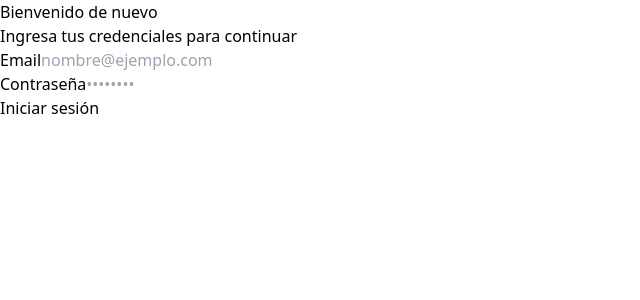
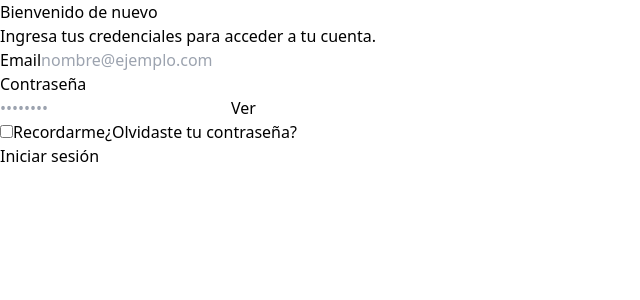
Before and after one commit to JP-VlaxCode/auto-calendar, a Next.js app: page /login in a window 1280 px wide. Shown: the top 300 px of the page, without its empty margins (0-640 px from the left). Built offline with nearby package versions, Linux system fonts and the light colour scheme.

Commit message:
feat: refine login page UI with centered card, dark mode, and loading st

```diff
--- a/src/app/login/page.tsx
+++ b/src/app/login/page.tsx
@@ -1,4 +1,4 @@
-import LoginForm from "@/components/auth/LoginForm";
+import LoginForm from '@/components/auth/LoginForm';
 
 export default function LoginPage() {
   return (
@@ -6,7 +6,7 @@
       <div className="bg-white dark:bg-gray-900 rounded-2xl shadow-lg p-8 w-full max-w-md border border-gray-100 dark:border-gray-800">
         <div className="mb-8">
           <h1 className="text-2xl font-bold text-gray-900 dark:text-gray-100">Bienvenido de nuevo</h1>
-          <p className="text-sm text-gray-500 dark:text-gray-400 mt-1">Ingresa tus credenciales para continuar</p>
+          <p className="text-sm text-gray-500 dark:text-gray-400 mt-1">Ingresa tus credenciales para acceder a tu cuenta.</p>
         </div>
         <LoginForm />
       </div>
--- a/src/components/auth/LoginForm.tsx
+++ b/src/components/auth/LoginForm.tsx
@@ -5,15 +5,19 @@
 export default function LoginForm() {
   const [email, setEmail] = useState('');
   const [password, setPassword] = useState('');
+  const [showPassword, setShowPassword] = useState(false);
+  const [isLoading, setIsLoading] = useState(false);
   const [error, setError] = useState('');
 
-  const handleSubmit = (e: React.FormEvent) => {
+  const handleSubmit = async (e: React.FormEvent) => {
     e.preventDefault();
-    if (!email || !password) {
-      setError('Por favor completa todos los campos.');
-      return;
-    }
+    setIsLoading(true);
     setError('');
+
+    // Simulate API call
+    await new Promise((resolve) => setTimeout(resolve, 1500));
+
+    setIsLoading(false);
     console.log('Login attempt:', { email, password });
   };
 
@@ -44,22 +48,42 @@
         <label htmlFor="password" className="block text-sm font-medium text-gray-700 dark:text-gray-300 mb-1.5">
           Contraseña
         </label>
+        <div className="relative">
           <input
             id="password"
-          type="password"
+            type={showPassword ? 'text' : 'password'}
             value={password}
             onChange={(e) => setPassword(e.target.value)}
-          className="w-full border border-gray-300 dark:border-gray-700 rounded-lg px-4 py-3 bg-white dark:bg-gray-800 text-gray-900 dark:text-gray-100 focus:outline-none focus:ring-2 focus:ring-blue-500 transition-colors"
+            className="w-full border border-gray-300 dark:border-gray-700 rounded-lg px-4 py-3 bg-white dark:bg-gray-800 text-gray-900 dark:text-gray-100 focus:outline-none focus:ring-2 focus:ring-blue-500 transition-colors pr-12"
             required
             placeholder="••••••••"
           />
+          <button
+            type="button"
+            onClick={() => setShowPassword(!showPassword)}
+            className="absolute right-3 top-1/2 -translate-y-1/2 text-sm text-gray-500 hover:text-gray-700 dark:text-gray-400 dark:hover:text-gray-200"
+          >
+            {showPassword ? 'Ocultar' : 'Ver'}
+          </button>
+        </div>
+      </div>
+
+      <div className="flex items-center justify-between">
+        <label className="flex items-center text-sm text-gray-600 dark:text-gray-400">
+          <input type="checkbox" className="mr-2 rounded border-gray-300 text-blue-600 focus:ring-blue-500" />
+          Recordarme
+        </label>
+        <a href="#" className="text-sm text-blue-600 hover:underline dark:text-blue-400">
+          ¿Olvidaste tu contraseña?
+        </a>
       </div>
 
       <button
         type="submit"
+        disabled={isLoading}
         className="w-full bg-blue-600 hover:bg-blue-700 active:bg-blue-800 text-white font-semibold py-3 px-6 rounded-lg transition-colors duration-200 disabled:opacity-50 disabled:cursor-not-allowed"
       >
-        Iniciar sesión
+        {isLoading ? 'Iniciando sesión...' : 'Iniciar sesión'}
       </button>
     </form>
   );
```
Lines whose indentation alone changed are shown as unchanged.
